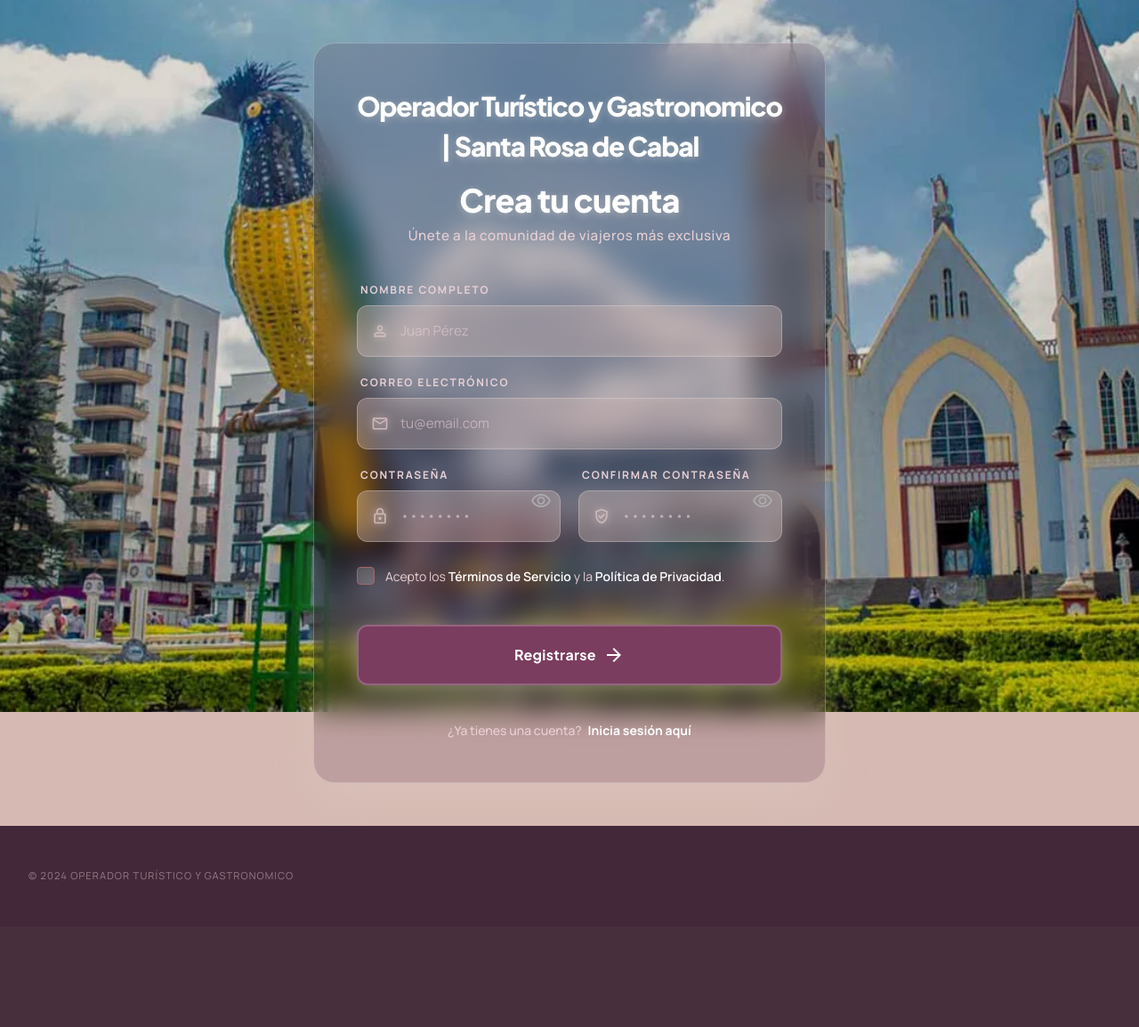
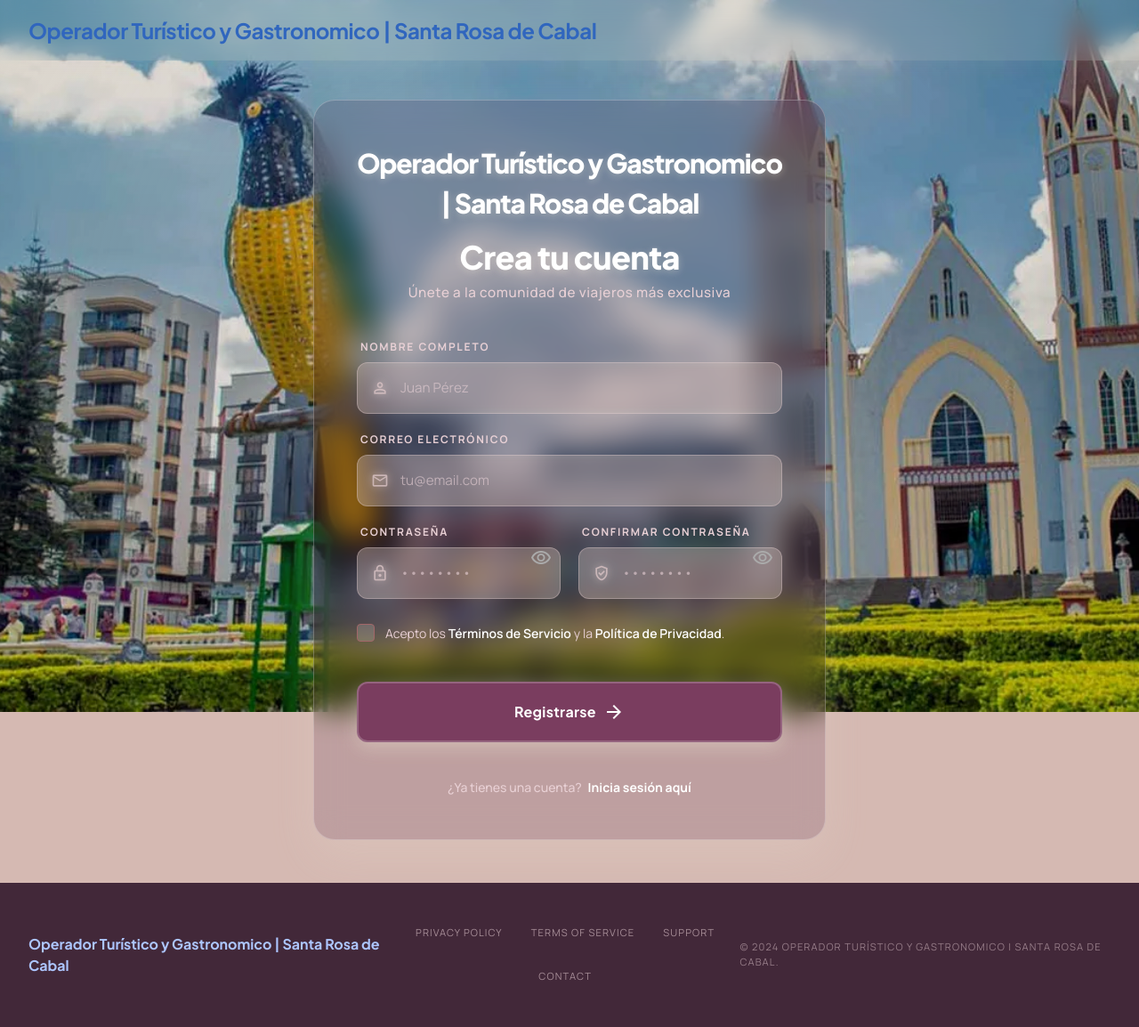
Before and after one commit to paco-porros/proyectoOperacionTuristica, a PHP site: page /registro.php in a window 1280 px wide. Shown: the whole page at 89% size. Before the commit the page ends 989 px from the top, so only its background shows below. Run offline with PHP 8.4, Linux system fonts and the light colour scheme; some libraries are stand-ins or nearby versions.

Commit message:
edicion de estilo del registro y login

```diff
--- a/estilos/style-registro.css
+++ b/estilos/style-registro.css
@@ -102,8 +102,9 @@ a { text-decoration: none; }
   filter: brightness(0.9);
 }
 
-/* Superposición adaptada a paleta vino/rosa (igual que login) */
+/*barra de header */
 .superposicion-fondo {
+
   position: absolute;
   inset: 0;
   background: radial-gradient(
@@ -125,10 +126,11 @@ a { text-decoration: none; }
   align-items: center;
   justify-content: center;
   padding: 1.5rem;
+  padding-top: 6rem;
 }
 
 @media (min-width: 768px) {
-  .contenedor-principal { padding: 3rem; }
+  .contenedor-principal { padding: 3rem; padding-top: 7rem; }
 }
 
 /* ============================================================
@@ -509,3 +511,94 @@ a { text-decoration: none; }
 .enlace-pie-registro:hover {
   color: var(--color-primario-fijo-tenue);
 }
+/* ============================================================
+   BARRA DE NAVEGACIÓN (igual que login)
+   ============================================================ */
+.barra-navegacion {
+  position: fixed !important;
+  top: 0 !important;
+  width: 100% !important;
+  z-index: 9999 !important;
+  display: flex !important;
+  justify-content: space-between;
+  align-items: center;
+  padding: 1rem 2rem;
+  background-color: rgba(236, 226, 208, 0.15);
+  backdrop-filter: blur(12px);
+  -webkit-backdrop-filter: blur(12px);
+  box-shadow: 0 4px 20px rgba(236, 226, 208, 0.08);
+}
+
+.logo-marca {
+  font-family: var(--fuente-titular);
+  font-weight: 700;
+  letter-spacing: -0.02em;
+  color: var(--color-primario);
+  font-size: 1.5rem;
+}
+
+.logo-marca a {
+  color: inherit;
+  text-decoration: none;
+}
+
+/* ============================================================
+   PIE DE PÁGINA (igual que login)
+   ============================================================ */
+.pie-pagina {
+  position: relative;
+  z-index: 10;
+  width: 100%;
+  padding: 3rem 2rem;
+  display: flex;
+  flex-direction: column;
+  align-items: center;
+  justify-content: space-between;
+  gap: 1.5rem;
+  background-color: rgba(46, 20, 40, 0.88);
+  backdrop-filter: blur(12px);
+  -webkit-backdrop-filter: blur(12px);
+  margin-top: auto;
+}
+
+@media (min-width: 768px) {
+  .pie-pagina {
+    flex-direction: row;
+    gap: 0;
+  }
+}
+
+.logo-pie {
+  font-family: var(--fuente-titular);
+  font-weight: 700;
+  color: var(--color-primario-fijo-tenue);
+}
+
+.enlaces-pie {
+  display: flex;
+  flex-wrap: wrap;
+  justify-content: center;
+  gap: 2rem;
+}
+
+.enlace-pie {
+  font-family: var(--fuente-cuerpo);
+  font-size: 0.7rem;
+  letter-spacing: 0.1em;
+  text-transform: uppercase;
+  color: rgba(232, 208, 213, 0.6);
+  text-decoration: none;
+  transition: color 0.2s ease;
+}
+
+.enlace-pie:hover {
+  color: var(--color-primario-fijo-tenue);
+}
+
+.copyright-pie {
+  font-family: var(--fuente-cuerpo);
+  font-size: 0.7rem;
+  letter-spacing: 0.1em;
+  text-transform: uppercase;
+  color: rgba(232, 208, 213, 0.5);
+}
--- a/login.php
+++ b/login.php
@@ -30,7 +30,8 @@ if (estaLogueado()) {
 <body class="fondo-principal fuente-cuerpo texto-superficie seleccion-primaria sin-desbordamiento-horizontal">
 
   <nav class="barra-navegacion">
-    <div class="logo-marca">Operador Turístico y Gastronomico | Santa Rosa de Cabal</div>
+    <div class="logo-marca">
+      <a href="index.php">Operador Turístico y Gastronomico | Santa Rosa de Cabal</a></div>
   </nav>
 
   <main class="contenedor-principal">
--- a/registro.php
+++ b/registro.php
@@ -23,6 +23,53 @@ if (estaLogueado()) {
   <style>
     .contenedor-input-icono { position: relative; }
     .icono-ojo { position: absolute; right: 10px; cursor: pointer; color: #aaa; }
+
+    /* Nav y footer visibles sobre el fondo fijo */
+    .barra-navegacion {
+      position: fixed !important;
+      top: 0 !important;
+      left: 0 !important;
+      width: 100% !important;
+      z-index: 9999 !important;
+      display: flex !important;
+      justify-content: space-between;
+      align-items: center;
+      padding: 1rem 2rem;
+      background-color: rgba(236, 226, 208, 0.15);
+      backdrop-filter: blur(12px);
+      -webkit-backdrop-filter: blur(12px);
+      box-shadow: 0 4px 20px rgba(236, 226, 208, 0.08);
+    }
+    .logo-marca {
+      font-weight: 700;
+      font-size: 1.5rem;
+      color: #3066be;
+    }
+    .logo-marca a {
+      color: inherit;
+      text-decoration: none;
+    }
+    .pie-pagina {
+      position: relative !important;
+      z-index: 10 !important;
+      width: 100%;
+      padding: 3rem 2rem;
+      display: flex !important;
+      flex-direction: column;
+      align-items: center;
+      justify-content: space-between;
+      gap: 1.5rem;
+      background-color: rgba(46, 20, 40, 0.88);
+      backdrop-filter: blur(12px);
+      -webkit-backdrop-filter: blur(12px);
+      margin-top: auto;
+    }
+    @media (min-width: 768px) { .pie-pagina { flex-direction: row; gap: 0; } }
+    .logo-pie  { font-weight: 700; color: #adc6ff; }
+    .enlaces-pie { display: flex; flex-wrap: wrap; justify-content: center; gap: 2rem; }
+    .enlace-pie  { font-size: .7rem; letter-spacing: .1em; text-transform: uppercase; color: rgba(232,208,213,.6); text-decoration: none; }
+    .enlace-pie:hover { color: #adc6ff; }
+    .copyright-pie { font-size: .7rem; letter-spacing: .1em; text-transform: uppercase; color: rgba(232,208,213,.5); }
   </style>
 </head>
 <body class="fuente-cuerpo texto-superficie fondo-principal altura-minima columna-flexible relativo sin-desbordamiento-horizontal">
@@ -31,6 +78,12 @@ if (estaLogueado()) {
     <img class="imagen-fondo" alt="Vista panorámica" src="./img/santarosa.webp"/>
     <div class="superposicion-fondo"></div>
   </div>
+
+  <nav class="barra-navegacion">
+    <div class="logo-marca">
+      <a href="index.php">Operador Turístico y Gastronomico | Santa Rosa de Cabal</a>
+    </div>
+  </nav>
 
   <main class="contenedor-principal">
     <div class="tarjeta-registro">
@@ -109,8 +162,15 @@ if (estaLogueado()) {
     </div>
   </main>
 
-  <footer class="pie-pagina-registro">
-    <span class="copyright-registro">© 2024 Operador Turístico y Gastronomico</span>
+  <footer class="pie-pagina">
+    <div class="logo-pie">Operador Turístico y Gastronomico | Santa Rosa de Cabal</div>
+    <div class="enlaces-pie">
+      <a class="enlace-pie" href="#">Privacy Policy</a>
+      <a class="enlace-pie" href="#">Terms of Service</a>
+      <a class="enlace-pie" href="#">Support</a>
+      <a class="enlace-pie" href="#">Contact</a>
+    </div>
+    <div class="copyright-pie">© 2024 Operador Turístico y Gastronomico | Santa Rosa de Cabal.</div>
   </footer>
 
   <script>
```
